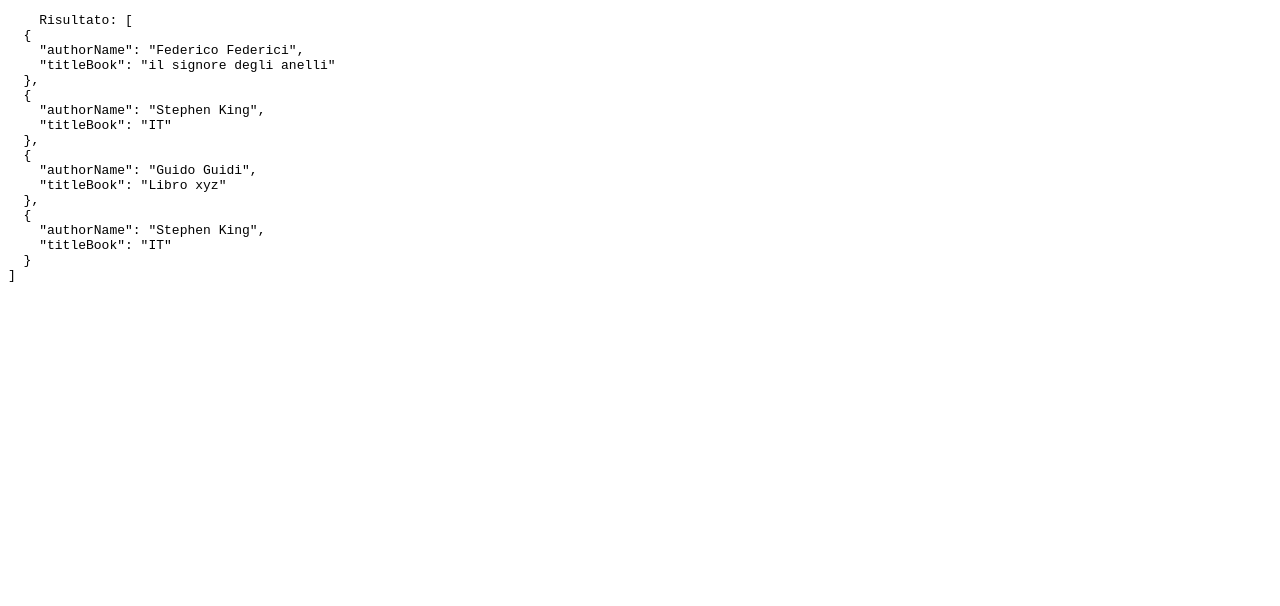
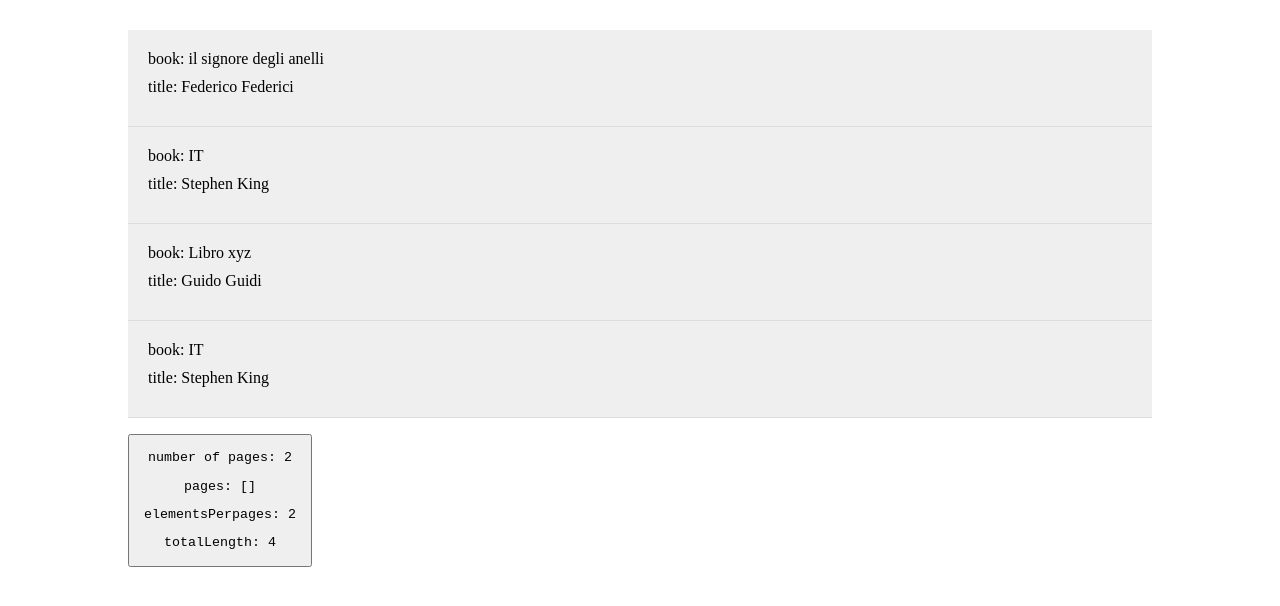
Before and after one commit to fabioportieri/exercises, an Angular app: page / in a window 1280 px wide. Shown: the top 606 px of the page. Built offline with nearby package versions, Linux system fonts and the light colour scheme; data requests are answered from the project's data file.

Commit message:
start rxjs paginator impl.

```diff
--- a/src/app/books/books.component.html
+++ b/src/app/books/books.component.html
@@ -1,6 +1,14 @@
 <div class="container">
 
-  <pre>
-    Risultato: {{(res$ | async) | json }}
-  </pre>
+
+
+  <ul>
+    <li *ngFor="let el of res$ | async">
+      <div> book: {{ el.titleBook }} </div>
+      <div> title: {{ el.authorName }} </div>
+    </li>
+  </ul>
+
+
+  <app-rxjs-paginator [data]="(res$ | async) ?? []"></app-rxjs-paginator>
 </div>
--- a/src/app/books/books.component.scss
+++ b/src/app/books/books.component.scss
@@ -0,0 +1,20 @@
+.container {
+  margin: 30px auto;
+  width:80vw;
+
+  ul {
+    list-style: none;
+    padding: 0;
+
+    li {
+
+      padding:20px;
+      padding: 20px;
+      background: #efefef;
+      border-bottom: 1px solid #ddd;
+      div {
+        margin-bottom: 10px;
+      }
+    }
+  }
+}
--- a/src/app/books/books.component.ts
+++ b/src/app/books/books.component.ts
@@ -11,7 +11,7 @@ import { BooksService } from './books.service';
 })
 export class BooksComponent implements OnInit {
 
-  res$: Observable<any> = of(null);
+  res$: Observable<BooksWithAuthor[]> = of([]);
   books$!: Observable<Books[]>;
   book$!: Observable<Books>;
   author$!: Observable<Author>;
@@ -36,7 +36,7 @@ export class BooksComponent implements OnInit {
       withLatestFrom(this.books$),
       map(([author, books]: [Author, Books[]]) => {
           const book = books.find(b => b.authorId === author.id)
-          return { authorName: author.name, titleBook: book?.title };
+          return { authorName: author.name, titleBook: book?.title } as BooksWithAuthor;
       }),
       toArray()
     )
--- a/src/app/books/books.module.ts
+++ b/src/app/books/books.module.ts
@@ -4,6 +4,7 @@ import { CommonModule } from '@angular/common';
 import { BooksRoutingModule } from './books-routing.module';
 import { BooksComponent } from './books.component';
 import { FormsModule, ReactiveFormsModule } from '@angular/forms';
+import { SharedModule } from '../shared/shared.module';
 
 
 @NgModule({
@@ -14,7 +15,8 @@ import { FormsModule, ReactiveFormsModule } from '@angular/forms';
     CommonModule,
     FormsModule,
     ReactiveFormsModule,
-    BooksRoutingModule
+    BooksRoutingModule,
+    SharedModule
   ]
 })
 export class BooksModule { }
--- /dev/null
+++ b/src/app/shared/ui-kit/paginator/rxjs-paginator.component.ts
@@ -0,0 +1,90 @@
+import { Component, OnInit, ViewEncapsulation, ChangeDetectionStrategy, Input } from '@angular/core';
+import { combineLatest, BehaviorSubject, Observable, of } from 'rxjs';
+import { tap } from 'rxjs/operators';
+import { BooksWithAuthor } from 'src/app/books/books.model';
+
+@Component({
+  selector: 'app-rxjs-paginator',
+  template: `
+    <div>
+      <div class="first"></div>
+      <div class="back"></div>
+      <!-- <div *ngFor="let page of pages$ | async">
+        {{ page }}
+      </div> -->
+      <div class="next"></div>
+      <div class="last"></div>
+    </div>
+    <button (click)="changeElementsPerPage(3)" value="change to 3 elements per size">
+
+    <pre> number of pages: {{this.pageNumber$ | async }} </pre>
+    <pre> pages: {{this.pages$ | async | json }} </pre>
+    <pre> elementsPerpages: {{this.elementsPerPage$ | async }} </pre>
+    <pre> totalLength: {{this.totalLength$ | async }} </pre>
+
+  `,
+  styles: [
+  ],
+  encapsulation: ViewEncapsulation.None,
+  changeDetection: ChangeDetectionStrategy.OnPush
+})
+export class RxjsPaginatorComponent implements OnInit {
+
+  pageNumber$: BehaviorSubject<number> = new BehaviorSubject<number>(0);
+  pages$: BehaviorSubject<number[]> = new BehaviorSubject<number[]>([]);
+  elementsPerPage$: BehaviorSubject<number> = new BehaviorSubject<number>(2);
+  totalLength$: Observable<number> = of(0);
+
+  private _pageSize = 2;
+  public get pageSize() {
+    return this._pageSize;
+  }
+
+  @Input()
+  public set pageSize(value: number) {
+    this._pageSize = value;
+    this.elementsPerPage$.next(value);
+  }
+
+
+  private _data: BooksWithAuthor[] = [];
+  public get data(): BooksWithAuthor[] {
+    return this._data;
+  }
+  @Input()
+  public set data(value: BooksWithAuthor[]) {
+    this._data = value;
+    this.initPaginator();
+
+  }
+
+  constructor() { }
+
+  ngOnInit(): void {
+  }
+
+  changeElementsPerPage(elements: number): void {
+    // emit subject
+  }
+
+  private initPaginator(): void {
+      // calculate length and pages
+    this.totalLength$ = of(this.data.length);
+
+    // pages$: BehaviorSubject<number[]> = new BehaviorSubject<number[]>([]);
+    /*
+    // pages$: dipende da totalLength e pageNumber e elementsPerPage.
+    // ad esempio se totalLength e' 10 e elementsPerPage e' 2 e pageNumber e' 3
+    // devo avere [1 2 3 4 5], se pageNumber é 2 devo avere [1 2 3 4 ] devo mettere al piu 5 pagine:
+    // pagina corrente -2, pagina corrente-1, pagina corrente, pagina corrente+1, pagina corrente+2
+    */
+
+    // pageNumber$: dipende da totalLength e elementsPerPage
+    combineLatest([this.totalLength$, this.elementsPerPage$]).pipe(
+      tap(([length, elementsPerPage]: [number, number]) => {
+        const num = Math.ceil(length / elementsPerPage);
+        this.pageNumber$.next(num);
+      })
+    ).subscribe();
+  }
+}
```
Also changed, not shown: src/app/shared/shared.module.ts (added, +17 -0 lines), src/app/shared/ui-kit/ui-kit.module.ts (added, +18 -0 lines), 1 other file (tests, documents, lock files or other folders).
